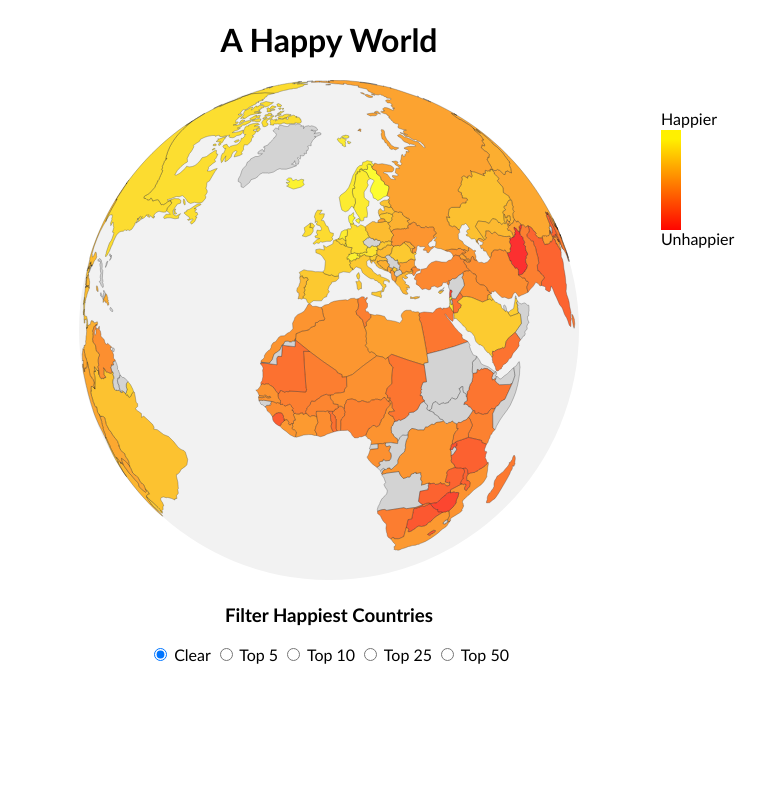
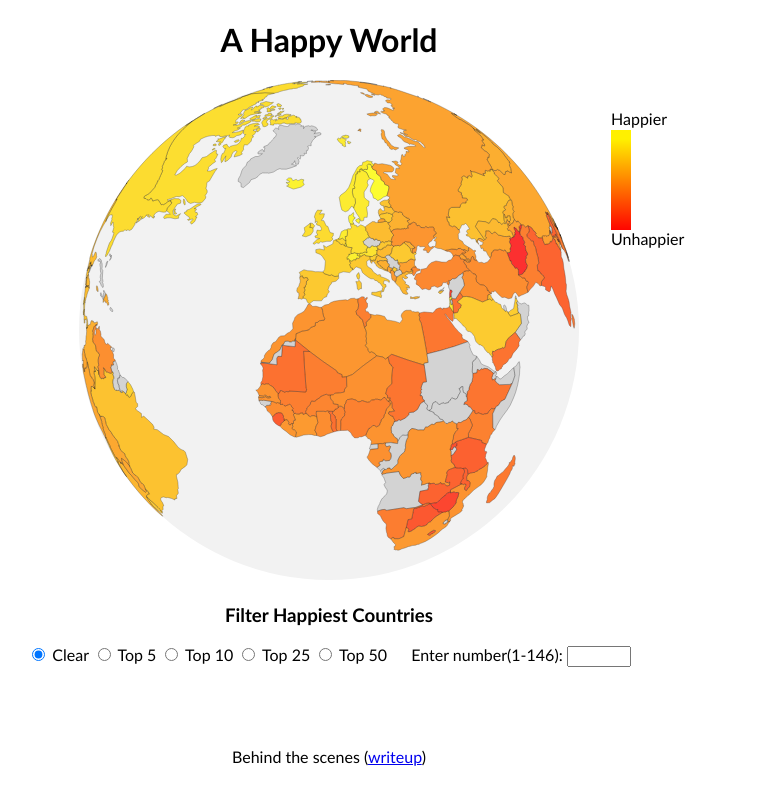
Before and after one commit to KawsInTheLab/Dsc106-project-3, a SvelteKit app: page / in a window 1280 px wide. Shown: the whole page, without its empty margins (311-1077 px from the left). Built offline with nearby package versions, Linux system fonts and the light colour scheme.

Commit message:
added free filter range and eduardo's contribution

```diff
--- a/src/components/App.svelte
+++ b/src/components/App.svelte
@@ -88,7 +88,7 @@
     // Create a legend
     const legend = svg.append("g")
       .attr("class", "legend")
-      .attr("transform", `translate(${width - 300}, 50)`);  // Position the legend
+      .attr("transform", `translate(${width - 350}, 50)`);  // Position the legend
 
     const legendAxis = d3.axisRight(legendScale)
       .tickValues([d3.min(happinessData, d => d.happinessScore), d3.max(happinessData, d => d.happinessScore)])
@@ -185,7 +185,12 @@
     <label for="top25">Top 25</label>
     <input type="radio" name="topCountries" id="top50" on:change={() => filterCountries(50)}>
     <label for="top50">Top 50</label>
+    <label for="customTop" style="margin-left: 20px;">Enter number(1-146):</label>
+    <input type="number" id="customTop" min="1" max="146" on:change={(event) => filterCountries(parseInt(event.target.value))}>
   </div>
+</div>
+<div style="text-align: center; margin-top: 80px; font-family: 'Gill Sans', serif;">
+  <p>Behind the scenes (<a href="writeup.md">writeup</a>)</p>
 </div>
 
 <style>
```
Also changed, not shown: 1 other file (tests, documents, lock files or other folders).
